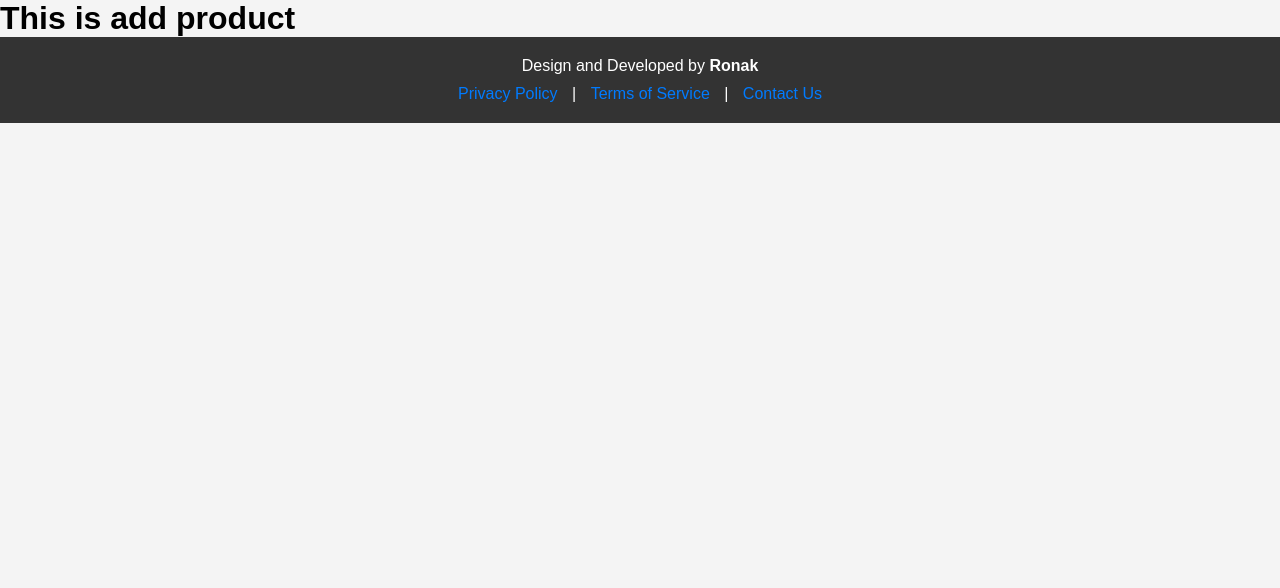
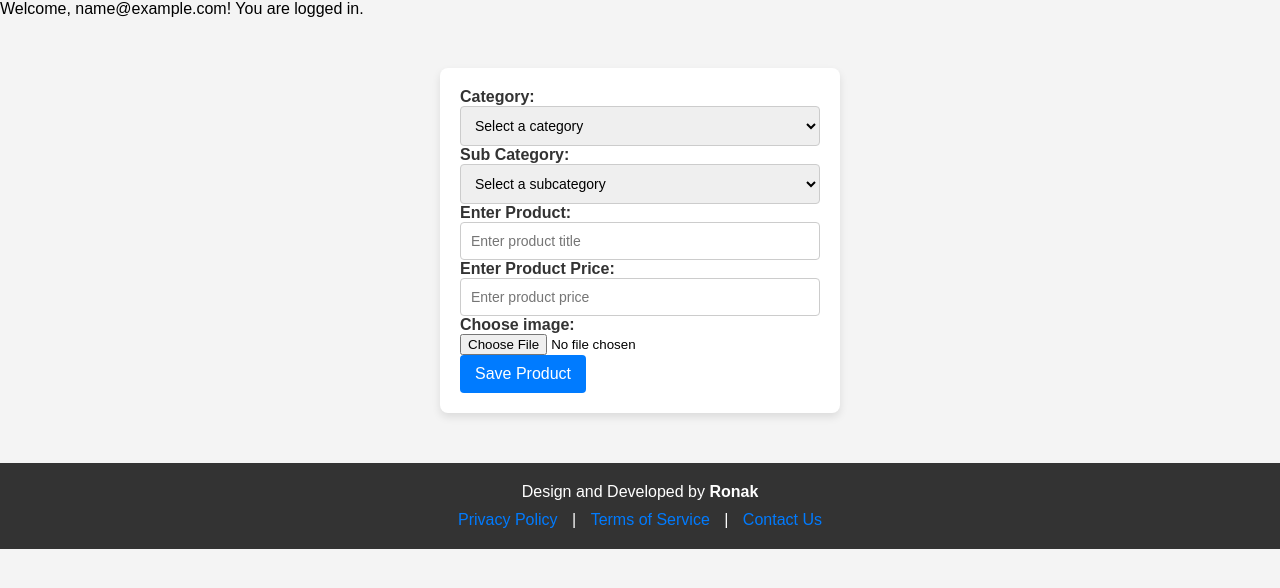
Before and after one commit to RonakParmar21/shop-with-cheap, a Django app: template shopwithcheap/admin_panel/templates/admin_panel/addProduct.html in a window 1280 px wide. Shown: the part 58-646 px from the top of the page. Run offline with Django 5.2, Linux system fonts and the light colour scheme; the template is opened without the code that fills it: most values are stand-ins (such as "Sample title", 1, 10 or a date in 2020).

Commit message:
add product

```diff
--- a/shopwithcheap/admin_panel/models.py
+++ b/shopwithcheap/admin_panel/models.py
@@ -16,9 +16,9 @@ class AddCategory(models.Model):
     category = models.CharField(max_length=255)
     subcategory=models.CharField(max_length=255)
 
-class Project(models.Model):
+class Product(models.Model):
     category = models.CharField(max_length=255)
     subcategory = models.CharField(max_length=255)
     product_title = models.CharField(max_length=255)
-    product_image = models.ImageField(upload_to='images/')
+    product_image = models.ImageField(upload_to='product/')
     product_price = models.IntegerField()
--- a/shopwithcheap/admin_panel/templates/admin_panel/addProduct.html
+++ b/shopwithcheap/admin_panel/templates/admin_panel/addProduct.html
@@ -3,18 +3,90 @@
 <!DOCTYPE html>
 <html lang="en">
   <head>
-    <meta charset="UTF-8">
-    <meta name="viewport" content="width=device-width, initial-scale=1.0">
+    <meta charset="UTF-8" />
+    <meta name="viewport" content="width=device-width, initial-scale=1.0" />
     <title>Simple Django Project</title>
-    <link rel="stylesheet" href="{% static 'css/style.css' %}">
+    <link rel="stylesheet" href="{% static 'css/style.css' %}" />
+    <script src="https://code.jquery.com/jquery-3.6.0.min.js"></script>
+    <script type="text/javascript">
+      $(document).ready(function() {
+        // Detect when the category is changed
+        $('#category-select').change(function() {
+          var category = $(this).val();
+
+          // Send AJAX request to get subcategories based on the selected category
+          $.ajax({
+            url: "{% url 'get_subcategories' %}",
+            data: {
+              'category': category
+            },
+            dataType: 'json',
+            success: function(response) {
+              var subcategoryDropdown = $('#category-select-subcategory');
+              subcategoryDropdown.empty(); // Clear current subcategories
+
+              // Add a default "Select a subcategory" option
+              subcategoryDropdown.append('<option value="" disabled selected>Select a subcategory</option>');
+
+              // Add each subcategory option to the dropdown
+              $.each(response.subcategories, function(index, subcategory) {
+                subcategoryDropdown.append('<option value="' + subcategory.subcategory + '">' + subcategory.subcategory + '</option>');
+              });
+            }
+          });
+        });
+      });
+    </script>
   </head>
   <body>
 
     {% include 'admin_panel/navbar.html' %}
 
+    {% if user_email %}
+        <p>Welcome, {{ user_email }}! You are logged in.</p>
+    {% endif %}
+
     <main>
       {% block content %}
-            <h1>This is add product</h1>
+      <div class="add-subcategory-form-container">
+        <form id="add-product-form" action="{% url 'addproduct' %}" method="POST" enctype="multipart/form-data">
+          {% csrf_token %}
+
+          <label for="category-select" class="form-label-category">Category:</label>
+          <select id="category-select" name="category" class="dropdown-category" required>
+            <option value="" disabled selected>Select a category</option>
+            {% for cat in categories %}
+                <option value="{{ cat.category }}" {% if cat.category == request.GET.category %}selected{% endif %}>{{ cat.category }}</option>
+            {% endfor %}
+          </select>
+
+          <label for="category-select-subcategory" class="form-label-category">Sub Category:</label>
+          <select id="category-select-subcategory" name="subcategory" class="dropdown-category" required>
+            <option value="" disabled selected>Select a subcategory</option>
+            {% for sub in subcategories %}
+                <option value="{{ sub.subcategory }}">{{ sub.subcategory }}</option>
+            {% endfor %}
+          </select>
+
+          <label for="product-input" class="form-label-subcategory">Enter Product:</label>
+          <input type="text" id="product-input" name="product" class="textbox-subcategory" placeholder="Enter product title" required />
+
+          <label for="product-input" class="form-label-subcategory">Enter Product Price:</label>
+          <input type="text" id="product-input" name="productprice" class="textbox-subcategory" placeholder="Enter product price" required />
+
+          <label for="product-image" class="form-label-subcategory">Choose image:</label>
+          <input name="image" type="file" id="product-image" class="form-control" accept="image/*" required>
+
+          <button type="submit" class="button-save-subcategory">Save Product</button>
+        </form>
+      </div>
+
+      {% if success %}
+        <div id="success-modal" class="success-modal">
+            <p>Product added successfully!</p>
+        </div>
+      {% endif %}
+
       {% endblock %}
     </main>
 
@@ -22,22 +94,3 @@
 
   </body>
 </html>
-
-{% comment %} {% load static %}
-<html>
-  <head>
-    <link rel="stylesheet" type="text/css" href="{% static '/css/style.css' %}" />
-  </head>
-
-  <body>
-    {% include "navbar.html" %}
-    <div class="grid-container">
-        <a href="{% url "addcategory" %}"><div class="grid-item">Add Category</div></a>
-        <div class="grid-item">Box 2</div>
-        <div class="grid-item">Box 3</div>
-        <div class="grid-item">Box 4</div>
-    </div>
-    {% include "footer.html" %}
-    {% comment %} <div>Index page of admin</div> {% endcomment %
-  </body>
-</html> {% endcomment %}
--- a/shopwithcheap/admin_panel/urls.py
+++ b/shopwithcheap/admin_panel/urls.py
@@ -11,4 +11,7 @@ urlpatterns = [
     # path('showcategory', admin_panel_views.SHOWCATEGORY, name="showcategory"),
     path('showsubcategory/', admin_panel_views.SHOWSUBCATEGORY, name="showsubcategory"),
     path('showproduct/', admin_panel_views.SHOWPRODUCT, name="showproduct"),
+
+    # Add this line to handle the AJAX request for subcategories
+    path('get-subcategories/', admin_panel_views.GET_SUBCATEGORIES, name='get_subcategories'),
 ]
--- a/shopwithcheap/shopwithcheap/settings.py
+++ b/shopwithcheap/shopwithcheap/settings.py
@@ -136,4 +136,8 @@ STATIC_URL = 'static/'
 # Default primary key field type
 # https://docs.djangoproject.com/en/5.1/ref/settings/#default-auto-field
 
+
 DEFAULT_AUTO_FIELD = 'django.db.models.BigAutoField'
+
+MEDIA_URL = '/media/'
+MEDIA_ROOT = os.path.join(BASE_DIR, 'media')
```
Also changed, not shown: shopwithcheap/admin_panel/static/js/script.js (+15 -0 lines), shopwithcheap/admin_panel/views.py (+102 -4 lines), shopwithcheap/admin_panel/migrations/0005_rename_project_product.py (added), shopwithcheap/media/product/tshirt_PNG5449.webp (added). Lines whose indentation alone changed are shown as unchanged.
